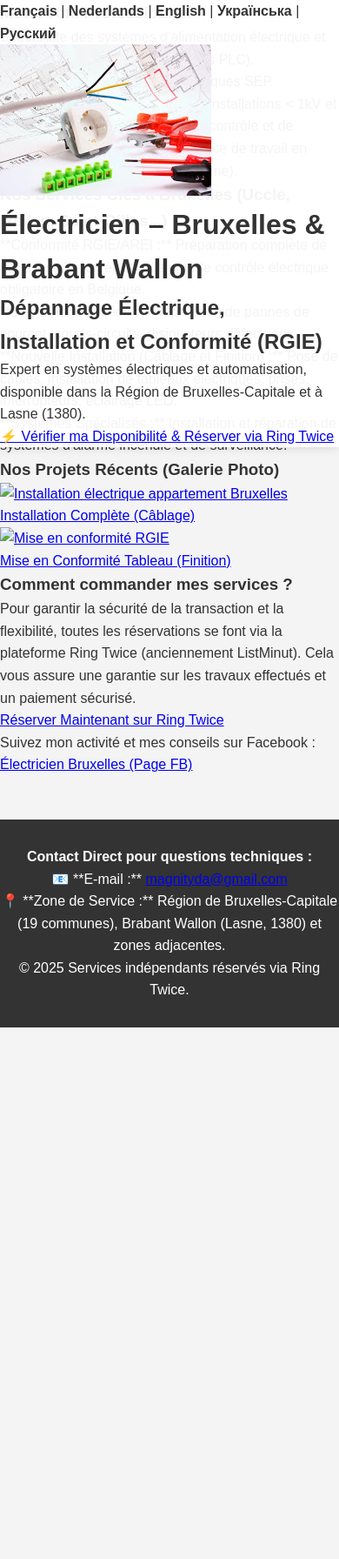
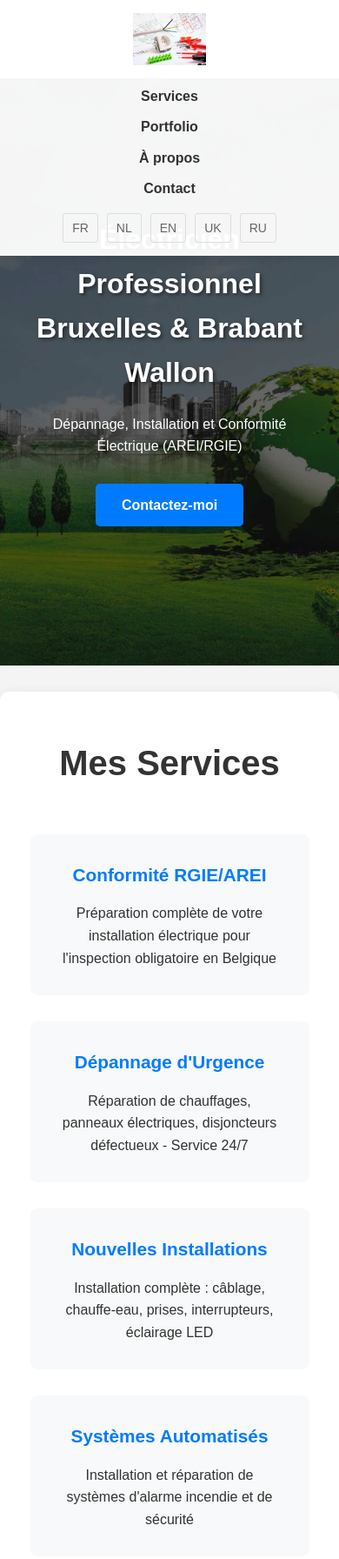
Before and after one commit to ChiefEngineer77/electrician-bruxelles, a plain HTML site: page index.html in a window 390 px wide. Shown: the top 1792 px of the page at 87% size. Before the commit the page ends 1181 px from the top, so only its background shows below. Drawn offline with Linux system fonts and the light colour scheme.

Commit message:
Update index.html

```diff
--- a/index.html
+++ b/index.html
@@ -3,106 +3,153 @@
 <head>
     <meta charset="UTF-8">
     <meta name="viewport" content="width=device-width, initial-scale=1.0">
-
-    <title>⚡ Électricien à Bruxelles | Dépannage, Installation et Conformité RGIE</title>
-    <meta name="description" content="Électricien pour Bruxelles, Brabant Wallon (Lasne) et 19 communes. Installation rapide, dépannage et mise en conformité RGIE/AREI. Réservation sécurisée via Ring Twice.">
-    <meta name="keywords" content="électricien bruxelles, dépannage électrique, conformité RGIE, installation électrique, électricien Lasne, Brabant Wallon">
-
+    <title>Électricien – Bruxelles & Brabant Wallon | Dépannage & Installation</title>
+    <meta name="description" content="Électricien professionnel à Bruxelles et Brabant Wallon. Dépannage, installation électrique, conformité RGIE/AREI. Service urgent 24/7.">
     <link rel="stylesheet" href="css/style.css">
-
-    <link rel="canonical" href="index.html">
-    <link rel="alternate" href="index-nl.html" hreflang="nl">
-    <link rel="alternate" href="index-en.html" hreflang="en">
-    <link rel="alternate" href="index-uk.html" hreflang="uk">
-    <link rel="alternate" href="index-ru.html" hreflang="ru">
-    <link rel="alternate" href="index.html" hreflang="fr">
-    <link rel="alternate" href="index.html" hreflang="x-default">
-
 </head>
 <body>
-
+    <!-- Шапка -->
     <header>
-        <nav id="lang-switcher">
-            <a href="index.html" lang="fr">Français</a> |
-            <a href="index-nl.html" lang="nl">Nederlands</a> |
-            <a href="index-en.html" lang="en">English</a> |
-            <a href="index-uk.html" lang="uk">Українська</a> |
-            <a href="index-ru.html" lang="ru">Русский</a>
-        </nav>
-
-        <img src="img/logo.jpg" alt="Logo Électricien Bruxelles" class="header-logo">
-
-        <h1>Électricien – Bruxelles & Brabant Wallon</h1>
-        <h2>Dépannage Électrique, Installation et Conformité (RGIE)</h2>
-
-        <p>Expert en systèmes électriques et automatisation, disponible dans la Région de Bruxelles-Capitale et à Lasne (1380).</p>
-
-        <a href="https://ringtwice.be/fr/home_listworker" target="_blank" class="cta-button">
-            ⚡ Vérifier ma Disponibilité & Réserver via Ring Twice
-        </a>
+        <div class="container">
+            <div class="header-content">
+                <a href="#"><img src="img/logo.jpg" alt="Logo Électricien" class="logo"></a>
+                <nav>
+                    <ul>
+                        <li><a href="#services">Services</a></li>
+                        <li><a href="#portfolio">Portfolio</a></li>
+                        <li><a href="#about">À propos</a></li>
+                        <li><a href="#contact">Contact</a></li>
+                    </ul>
+                </nav>
+                <div class="lang-switcher">
+                    <a href="index.html">FR</a>
+                    <a href="index-nl.html">NL</a>
+                    <a href="index-en.html">EN</a>
+                    <a href="index-uk.html">UK</a>
+                    <a href="index-ru.html">RU</a>
+                </div>
+            </div>
+        </div>
     </header>
 
-    <main>
+    <!-- Главный баннер -->
+    <section class="hero">
+        <div class="container">
+            <div class="hero-content">
+                <h1>Électricien Professionnel<br>Bruxelles & Brabant Wallon</h1>
+                <p>Dépannage, Installation et Conformité Électrique (AREI/RGIE)</p>
+                <a href="#contact" class="btn">Contactez-moi</a>
+            </div>
+        </div>
+    </section>
 
-        <section id="qualifications">
-            <h3>Mon Profil Professionnel</h3>
-            <p>Spécialiste des systèmes d’alimentation électrique et expert en automatisation (Siemens PLC).</p>
-            <p>Je détiens les qualifications électriques SEP (Exploitation et Supervision) pour installations < 1kV et > 1kV (y compris les appareils de contrôle et de mesure), avec une solide expérience de travail en Europe (Suède, Espagne, Allemagne).</p>
-        </section>
+    <!-- Услуги -->
+    <section id="services" class="section">
+        <div class="container">
+            <h2 class="section-title">Mes Services</h2>
+            <div class="services-grid">
+                <div class="service-card">
+                    <h3>Conformité RGIE/AREI</h3>
+                    <p>Préparation complète de votre installation électrique pour l'inspection obligatoire en Belgique</p>
+                </div>
+                <div class="service-card">
+                    <h3>Dépannage d'Urgence</h3>
+                    <p>Réparation de chauffages, panneaux électriques, disjoncteurs défectueux - Service 24/7</p>
+                </div>
+                <div class="service-card">
+                    <h3>Nouvelles Installations</h3>
+                    <p>Installation complète : câblage, chauffe-eau, prises, interrupteurs, éclairage LED</p>
+                </div>
+                <div class="service-card">
+                    <h3>Systèmes Automatisés</h3>
+                    <p>Installation et réparation de systèmes d'alarme incendie et de sécurité</p>
+                </div>
+            </div>
+        </div>
+    </section>
 
-        <section id="services">
-            <h3>Nos Services Clés à Bruxelles (Uccle, Ixelles, Saint-Gilles...)</h3>
-            <ul>
-                <li>**Conformité RGIE/AREI :** Préparation complète de votre installation électrique pour le contrôle électrique obligatoire en Belgique.</li>
-                <li>**Dépannage Rapide :** Réparation de pannes de courant, courts-circuits, disjoncteurs défectueux.</li>
-                <li>**Nouvelle Installation (Câblage et Finition) :** Pose de câbles, installation de tableaux électriques, prises, interrupteurs, éclairage LED.</li>
-                <li>**Systèmes Spécialisés :** Installation et réparation de systèmes d'alarme incendie et de surveillance.</li>
-            </ul>
-        </section>
+    <!-- Портфолио -->
+    <section id="portfolio" class="section">
+        <div class="container">
+            <h2 class="section-title">Mes Réalisations</h2>
+            <div class="portfolio-grid">
+                <div class="portfolio-item">
+                    <img src="img/auto/project1.jpg" alt="Installation électrique automobile">
+                    <div class="portfolio-overlay">
+                        <h3>Installation Automobile</h3>
+                    </div>
+                </div>
+                <div class="portfolio-item">
+                    <img src="img/проекты/project2.jpg" alt="Projet résidentiel">
+                    <div class="portfolio-overlay">
+                        <h3>Projet Résidentiel</h3>
+                    </div>
+                </div>
+                <div class="portfolio-item">
+                    <img src="img/Промышленность монтаж и сервис/project3.jpg" alt="Installation industrielle">
+                    <div class="portfolio-overlay">
+                        <h3>Installation Industrielle</h3>
+                    </div>
+                </div>
+                <div class="portfolio-item">
+                    <img src="img/Черновой электромонтаж/project4.jpg" alt="Installation brute">
+                    <div class="portfolio-overlay">
+                        <h3>Installation Brute</h3>
+                    </div>
+                </div>
+                <div class="portfolio-item">
+                    <img src="img/чистовой электромонтаж/project5.jpg" alt="Installation finale">
+                    <div class="portfolio-overlay">
+                        <h3>Installation Finale</h3>
+                    </div>
+                </div>
+            </div>
+        </div>
+    </section>
 
-        <section id="portfolio">
-            <h3>Nos Projets Récents (Galerie Photo)</h3>
-            <div class="projects-container">
-                <div class="project-item">
-                    <a href="img/projets/project_1.jpg" target="_blank">
-                        <img src="img/projets/project_1.jpg" alt="Installation électrique appartement Bruxelles">
-                        <p>Installation Complète (Câblage)</p>
-                    </a>
-                </div>
+    <!-- О себе -->
+    <section id="about" class="section">
+        <div class="container">
+            <h2 class="section-title">Mon Profil Professionnel</h2>
+            <div style="text-align: center; max-width: 800px; margin: 0 auto;">
+                <p style="font-size: 1.2rem; margin-bottom: 20px;">
+                    Spécialiste des systèmes d'alimentation électrique et expert en automatisation (automates programmables Siemens).
+                </p>
+                <p style="margin-bottom: 20px;">
+                    Je possède les qualifications électriques polonaises <strong>SEP</strong> (Exploitation et Supervision) pour les installations jusqu'à 1 kV et au-dessus de 1 kV, avec une expérience professionnelle étendue en Europe (Suède, Espagne, Allemagne).
+                </p>
+            </div>
+        </div>
+    </section>
 
-                <div class="project-item">
-                    <a href="img/projets/project_2.jpg" target="_blank">
-                        <img src="img/projets/project_2.jpg" alt="Mise en conformité RGIE">
-                        <p>Mise en Conformité Tableau (Finition)</p>
-                    </a>
-                </div>
-                </div>
-        </section>
+    <!-- Контакты -->
+    <section id="contact" class="section">
+        <div class="container">
+            <h2 class="section-title">Contact</h2>
+            <div class="contact-info">
+                <p style="font-size: 1.3rem; margin-bottom: 20px;">
+                    Pour toute question technique ou demande de devis :
+                </p>
+                <a href="mailto:nagrinjo@gmail.com" class="email-link">nagrinjo@gmail.com</a>
+            </div>
+            <div style="text-align: center; margin-top: 30px;">
+                <p><strong>Zone d'intervention :</strong><br>
+                Région de Bruxelles-Capitale (19 communes), Brabant wallon (Lasne, 1380) et zones limitrophes</p>
+            </div>
+        </div>
+    </section>
 
-        <section id="contact-ringtwice">
-            <h3>Comment commander mes services ?</h3>
-            <p>Pour garantir la sécurité de la transaction et la flexibilité, toutes les réservations se font via la plateforme Ring Twice (anciennement ListMinut). Cela vous assure une garantie sur les travaux effectués et un paiement sécurisé.</p>
-            <a href="https://ringtwice.be/fr/home_listworker" target="_blank" class="cta-button secondary">
-                Réserver Maintenant sur Ring Twice
-            </a>
-
-            <p>Suivez mon activité et mes conseils sur Facebook :
-                <a href="https://www.facebook.com/Poznaninstal/" target="_blank">Électricien Bruxelles (Page FB)</a>
+    <!-- Подвал -->
+    <footer>
+        <div class="container">
+            <p>&copy; 2024 Électricien Professionnel - Bruxelles & Brabant Wallon</p>
+            <p style="margin-top: 10px; font-size: 0.9rem;">
+                Services indépendants - Tous droits réservés
             </p>
-        </section>
-
-    </main>
-
-    <footer>
-        <p><strong>Contact Direct pour questions techniques :</strong></p>
-        <p>
-            📧 **E-mail :** <a href="mailto:magnityda@gmail.com">magnityda@gmail.com</a>
-        </p>
-        <p>📍 **Zone de Service :** Région de Bruxelles-Capitale (19 communes), Brabant Wallon (Lasne, 1380) et zones adjacentes.</p>
-        <p class="copyright">
-            © 2025 Services indépendants réservés via Ring Twice.
-        </p>
+        </div>
     </footer>
+</body>
+</html>
 
 </body>
 </html>
```
